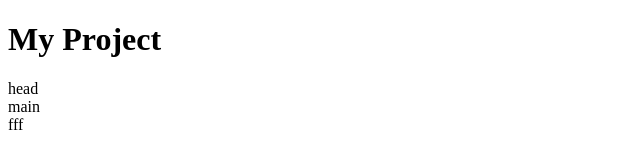
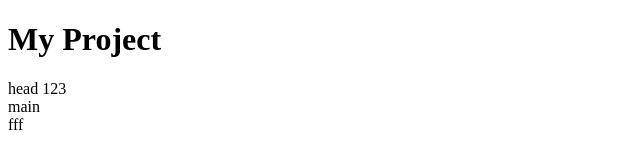
Before and after one commit to vDmytriv01/my-project, a plain HTML site: page index.html in a window 1280 px wide. Shown: the full height of the page, 0-640 px from the left. Drawn offline with Linux system fonts and the light colour scheme.

Commit message:
Update index.html

```diff
--- a/index.html
+++ b/index.html
@@ -7,7 +7,7 @@
 </head>
 <body>
   <h1>My Project</h1>
-  <header>head</header>
+  <header>head 123 </header>
   <main>main</main>
   <footer>fff</footer>
 </body>
```
